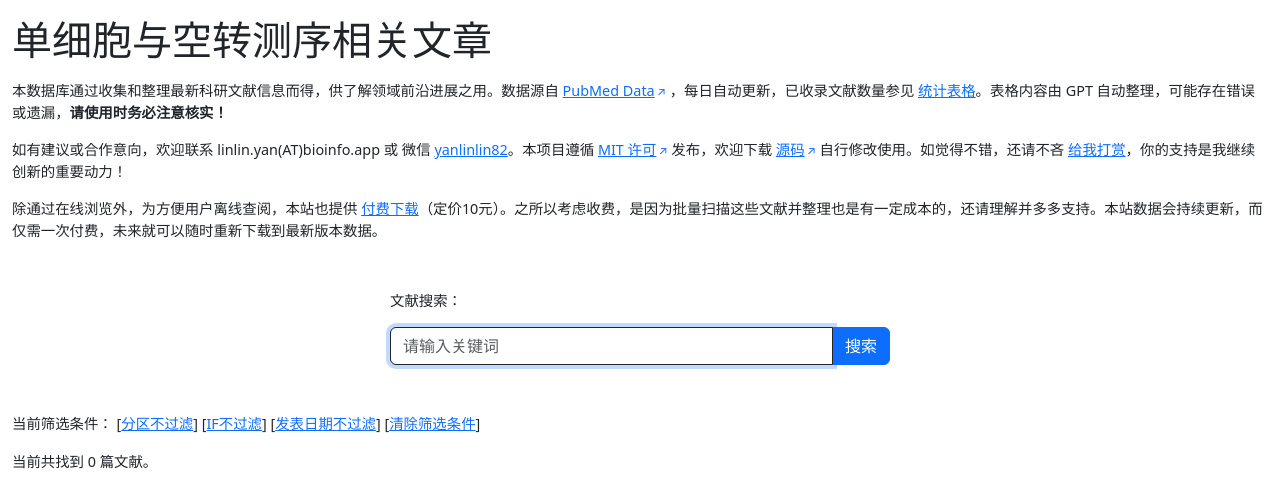
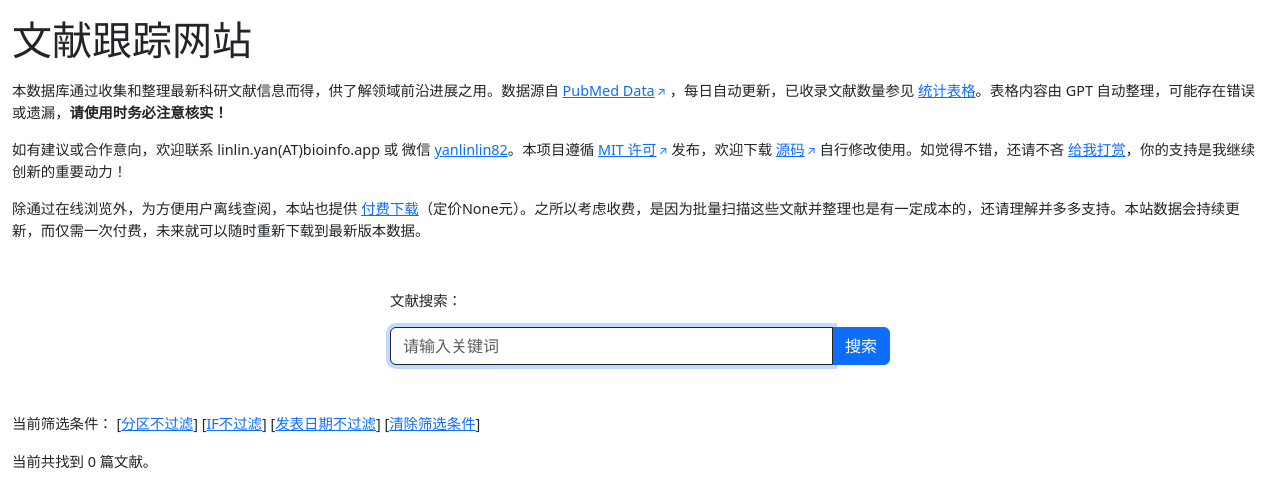
Before and after one commit to yanlinlin82/paper-watcher, a Django app: page / in a window 1280 px wide. Shown: the top 482 px of the page. Run offline with Django 5.2, Linux system fonts and the light colour scheme; data that the repository does not hold is empty; parts of the project's set-up code (start-up, migrations or seed data) failed here and were passed over; some libraries are stand-ins or nearby versions.

Commit message:
feat: update site branding and payment structure
- Change site title from "单细胞与空转测序相关文章" to "科研文献跟踪网站" across all templates.
- Introduce dynamic site name and payment price using environment variables.
- Update payment descriptions and pricing in templates to reflect the new payment structure.
- Ensure consistent branding in all user-facing pages, including home, download, payment, and login pages.

```diff
--- a/core/templates/core/download.html
+++ b/core/templates/core/download.html
@@ -3,13 +3,13 @@
 
 {% block content %}
 
-<h1>单细胞与空转测序相关文章</h1>
+<h1>{{ site_name }}</h1>
 
 <p class="my-4">
 <a href="/">返回首页</a> | <a href="/logout">退出登录</a>
 </p>
 
-<p class="mt-3">除通过在线浏览外，为方便用户离线查阅，本站也提供 <a href="/download">付费下载</a>（定价10元）。之所以考虑收费，是因为批量扫描这些文献并整理也是有一定成本的，还请理解并多多支持。本站数据会持续更新，而仅需一次付费，未来就可以随时重新下载到最新版本数据。</p>
+<p class="mt-3">除通过在线浏览外，为方便用户离线查阅，本站也提供 <a href="/download">付费下载</a>（定价{{ payment_price }}元）。之所以考虑收费，是因为批量扫描这些文献并整理也是有一定成本的，还请理解并多多支持。本站数据会持续更新，而仅需一次付费，未来就可以随时重新下载到最新版本数据。</p>
 
 <p class="mt-3">你已经支付完成，非常感谢你的支持！点击下面的“下载”按钮，将获得全套最新数据的Excel文件。</p>
 
--- a/core/templates/core/home.html
+++ b/core/templates/core/home.html
@@ -43,13 +43,13 @@
 
 {% block content %}
 
-<h1>单细胞与空转测序相关文章</h1>
+<h1>{{ site_name }}</h1>
 
 <p class="mt-3">本数据库通过收集和整理最新科研文献信息而得，供了解领域前沿进展之用。数据源自 <a href="https://pubmed.ncbi.nlm.nih.gov/download/" target="_blank" class="external-link">PubMed Data</a> ，每日自动更新，已收录文献数量参见 <a href="/stat">统计表格</a>。表格内容由 GPT 自动整理，可能存在错误或遗漏，<b>请使用时务必注意核实！</b></a>
 
 {% include "core/includes/intro.html" %}
 
-<p class="mt-3">除通过在线浏览外，为方便用户离线查阅，本站也提供 <a href="/download">付费下载</a>（定价10元）。之所以考虑收费，是因为批量扫描这些文献并整理也是有一定成本的，还请理解并多多支持。本站数据会持续更新，而仅需一次付费，未来就可以随时重新下载到最新版本数据。</p>
+<p class="mt-3">除通过在线浏览外，为方便用户离线查阅，本站也提供 <a href="/download">付费下载</a>（定价{{ payment_price }}元）。之所以考虑收费，是因为批量扫描这些文献并整理也是有一定成本的，还请理解并多多支持。本站数据会持续更新，而仅需一次付费，未来就可以随时重新下载到最新版本数据。</p>
 
 {% include "core/includes/search.html" %}
 
--- a/core/templates/core/login.html
+++ b/core/templates/core/login.html
@@ -3,13 +3,13 @@
 
 {% block content %}
 
-<h1>单细胞与空转测序相关文章</h1>
+<h1>{{ site_name }}</h1>
 
 <p class="my-4">
 <a href="/">返回首页</a>
 </p>
 
-<p class="mt-3">除通过在线浏览外，为方便用户离线查阅，本站也提供 <a href="/download">付费下载</a>（定价10元）。之所以考虑收费，是因为批量扫描这些文献并整理也是有一定成本的，还请理解并多多支持。本站数据会持续更新，而仅需一次付费，未来就可以随时重新下载到最新版本数据。</p>
+<p class="mt-3">除通过在线浏览外，为方便用户离线查阅，本站也提供 <a href="/download">付费下载</a>（定价{{ payment_price }}元）。之所以考虑收费，是因为批量扫描这些文献并整理也是有一定成本的，还请理解并多多支持。本站数据会持续更新，而仅需一次付费，未来就可以随时重新下载到最新版本数据。</p>
 
 <p>为确保用户单次付费后可持续访问并下载最新数据文件，本站已开启登录功能，请先通过微信扫码登录（建议在电脑上打开当前页面进行操作）：</p>
 
--- a/core/templates/core/payment.html
+++ b/core/templates/core/payment.html
@@ -17,18 +17,18 @@
 </style>
 {% endblock %}
 
-<h1>单细胞与空转测序相关文章</h1>
+<h1>{{ site_name }}</h1>
 
 <p class="my-4">
 <a href="/">返回首页</a> | <a href="/logout">退出登录</a>
 </p>
 
-<p class="mt-3">除通过在线浏览外，为方便用户离线查阅，本站也提供 <a href="/download">付费下载</a>（定价10元）。之所以考虑收费，是因为批量扫描这些文献并整理也是有一定成本的，还请理解并多多支持。本站数据会持续更新，而仅需一次付费，未来就可以随时重新下载到最新版本数据。</p>
+<p class="mt-3">除通过在线浏览外，为方便用户离线查阅，本站也提供 <a href="/download">付费下载</a>（定价{{ payment_price }}元）。之所以考虑收费，是因为批量扫描这些文献并整理也是有一定成本的，还请理解并多多支持。本站数据会持续更新，而仅需一次付费，未来就可以随时重新下载到最新版本数据。</p>
 
 <p>请使用微信扫码支付</p>
 <div class="border text-center col-6 offset-3 p-3">
   <div class="py-2" style="font-size:30px; color:red;">订单号：{{ order_number }}</div>
-  <div class="py-2" style="font-size:30px; color:red;">金额：10元</div>
+  <div class="py-2" style="font-size:30px; color:red;">金额：{{ payment_price }}元</div>
   <img id="qrcode" src="" alt="QR Code" style="max-width:300px;">
   <div><button class="btn btn-primary my-3" onclick="location.reload();">支付完成</button></div>
   <div class="py-2">过程中若遇到任何问题，请联系微信：<a href="javascript:void(0);" id="toggleLink">yanlinlin82</a></div>
--- a/core/templates/core/stat.html
+++ b/core/templates/core/stat.html
@@ -3,7 +3,7 @@
 
 {% block content %}
 
-<h1>单细胞与空转测序相关文章</h1>
+<h1>{{ site_name }}</h1>
 
 <p class="my-4">
 <a href="/">返回首页</a>
--- a/core/views.py
+++ b/core/views.py
@@ -27,6 +27,13 @@
 from django.contrib.auth.models import User
 from core.models import Paper, Payment
 from mysite import settings
+
+
+site_name = os.getenv('TITLE', '文献跟踪网站')
+payment_price = os.getenv('PAYMENT_PRICE')
+if payment_price is None:
+    raise Exception("ERROR: PAYMENT_PRICE not set!")
+
 
 def generate_order_id():
     timestamp = int(time.time())
@@ -225,6 +232,8 @@
         paper.journal_impact_factor = format_impact_factor(paper.journal_impact_factor)
 
     return render(request, 'core/home.html', {
+        'site_name': site_name,
+        'payment_price': payment_price,
         'query': query,
         'filter_quantile': filter_quantile,
         'impact_factor_min': impact_factor_min,
@@ -254,6 +263,7 @@
         data.append(year_data)
 
     context = {
+        'site_name': site_name,
         'data': data,
         'months': months,
     }
@@ -352,11 +362,11 @@
     payload = {
         "mchid": os.getenv('WEB_MERCHANT_ID'),
         "appid": os.getenv('WEB_MERCHANT_APP_ID'),
-        "description": '购买单细胞与空转测序相关文章可下载表格（Excel文件）',
+        "description": '购买后可随时下载最新数据表格（Excel文件）',
         "out_trade_no": order_number,  # 商户订单号
         "notify_url": f"https://{os.getenv('WEB_DOMAIN')}/wx_payment_callback/",  # 微信支付成功后通知的URL
         "amount": {
-            "total": 1000, # 订单金额，单位为分
+            "total": int(payment_price * 100), # 订单金额，单位为分
             "currency": "CNY"
         }
     }
@@ -579,21 +589,29 @@
 def download(request):
     user = request.user
     if not user.is_authenticated:
-        return render(request, 'core/login.html')
+        return render(request, 'core/login.html', {
+            'site_name': site_name,
+            'payment_price': payment_price,
+        })
 
     payment = Payment.objects.get(user=user)
     if not payment.has_paid:
         payment.order_number = generate_order_id()
         payment.save()
         return render(request, 'core/payment.html', {
-            'order_number': payment.order_number
+            'site_name': site_name,
+            'order_number': payment.order_number,
+            'payment_price': payment_price,
         })
 
     if request.method == 'POST':
         if request.POST.get('csrfmiddlewaretoken'):
             return all_papers_to_excel()
 
-    return render(request, 'core/download.html')
+    return render(request, 'core/download.html', {
+        'site_name': site_name,
+        'payment_price': payment_price,
+    })
 
 def do_logout(request):
     logout(request)
--- a/mysite/settings.py
+++ b/mysite/settings.py
@@ -41,8 +41,10 @@
     "localhost",
     "127.0.0.1",
     "[::1]",
-    "single-cell-papers.bioinfo-assist.com"
 ]
+WEB_DOMAIN = os.getenv('WEB_DOMAIN')
+if WEB_DOMAIN:
+    ALLOWED_HOSTS.append(WEB_DOMAIN)
 
 
 # Application definition
--- a/templates/base.html
+++ b/templates/base.html
@@ -4,7 +4,7 @@
   <meta charset="utf-8">
   <meta name="viewport" content="width=device-width, initial-scale=1.0">
   <meta name="csrf-token" content="{{ csrf_token }}">
-  <title>{% block title %}单细胞与空转测序相关文章{% endblock %}</title>
+  <title>{% block title %}{{ site_name }}{% endblock %}</title>
   <script src="{% static 'js/jquery-3.7.1.min.js' %}"></script>
   <link href="{% static 'css/bootstrap.min.css' %}" rel="stylesheet">
   <script src="{% static 'js/bootstrap.bundle.min.js' %}"></script>
```
Also changed, not shown: scripts/scan-pubmed.py (+6 -9 lines), README.md.
